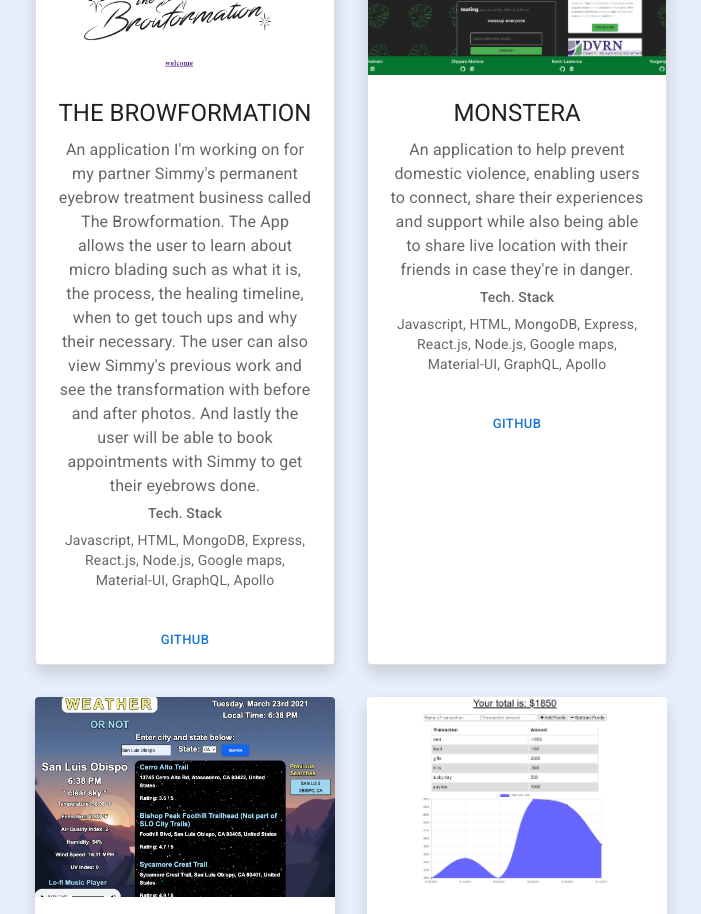
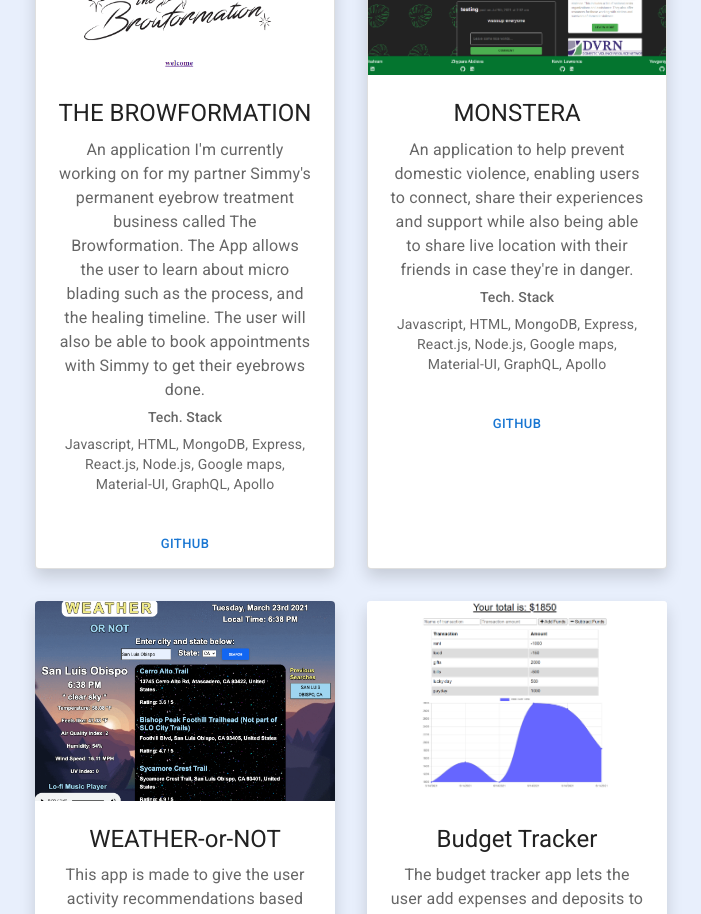
Before and after one commit to kingkevin05/Portfolio, a React (Create React App) app in the folder portfolio/: page / in a window 1280 px wide. Shown: the part 1380-2294 px from the top of the page, without its empty margins (289-990 px from the left). Built offline with nearby package versions, Linux system fonts and the light colour scheme.

Commit message:
shorten site bio

```diff
--- a/portfolio/src/components/Projects/index.js
+++ b/portfolio/src/components/Projects/index.js
@@ -60,14 +60,12 @@ function Projects() {
                   gutterBottom
                   component="div"
                 >
-                  An application I'm working on for my partner Simmy's permanent
-                  eyebrow treatment business called The Browformation. The App
-                  allows the user to learn about micro blading such as what it
-                  is, the process, the healing timeline, when to get touch ups
-                  and why their necessary. The user can also view Simmy's
-                  previous work and see the transformation with before and after
-                  photos. And lastly the user will be able to book appointments
-                  with Simmy to get their eyebrows done.
+                  An application I'm currently working on for my partner Simmy's
+                  permanent eyebrow treatment business called The Browformation.
+                  The App allows the user to learn about micro blading such as
+                  the process, and the healing timeline. The user will also be
+                  able to book appointments with Simmy to get their eyebrows
+                  done.
                 </Typography>
                 <Typography
                   variant="subtitle2"
```
